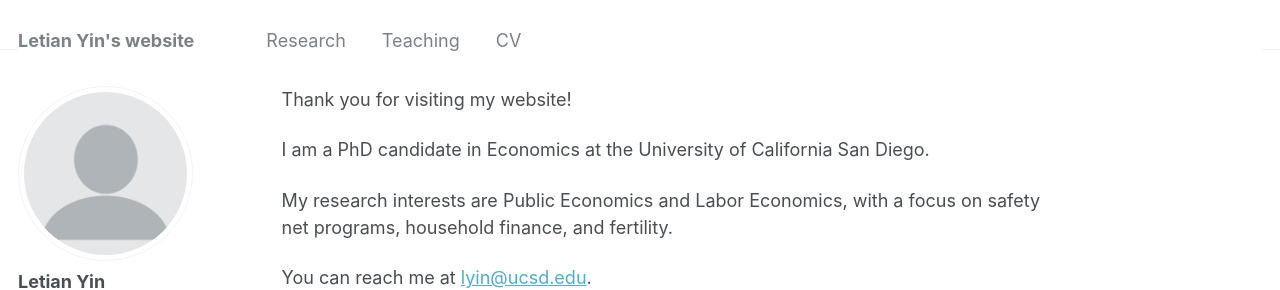
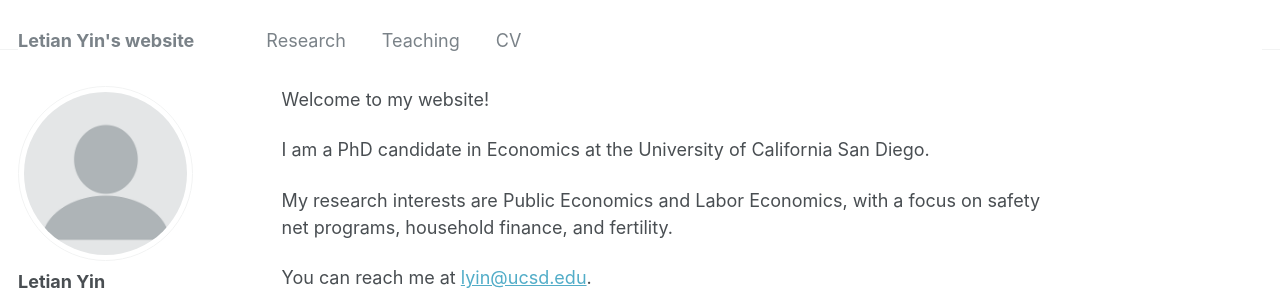
Before and after one commit to letian-yin/letian-yin.github.io, a Jekyll site: the page built from _pages/about.md, in a window 1280 px wide. Shown: the top 290 px of the page. Built offline with Jekyll 4.4.1, drawn with Linux system fonts in a browser that asks for light colours.

Commit message:
Update about.md

```diff
--- a/_pages/about.md
+++ b/_pages/about.md
@@ -6,7 +6,7 @@ redirect_from:
   - /about.html
 ---
 
-Thank you for visiting my website!
+Welcome to my website!
 
 I am a PhD candidate in Economics at the University of California San Diego.
 
```
